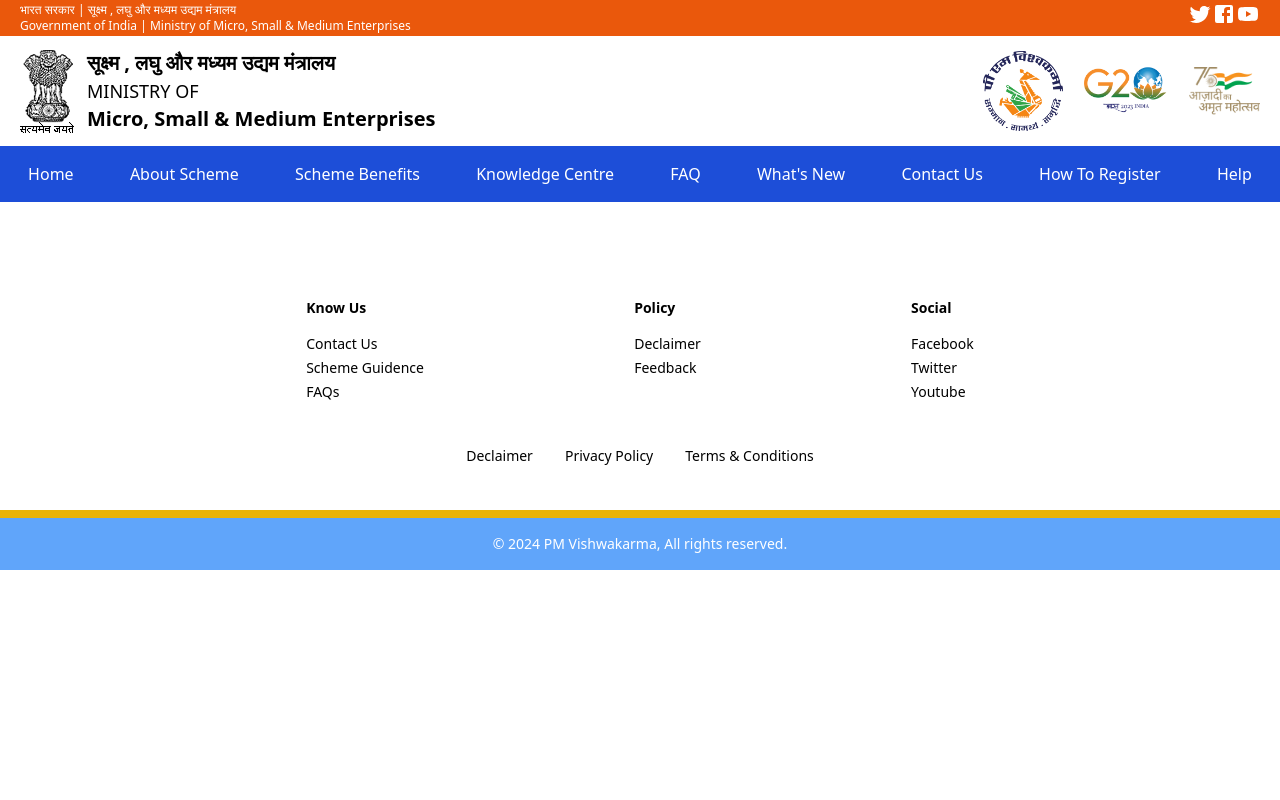
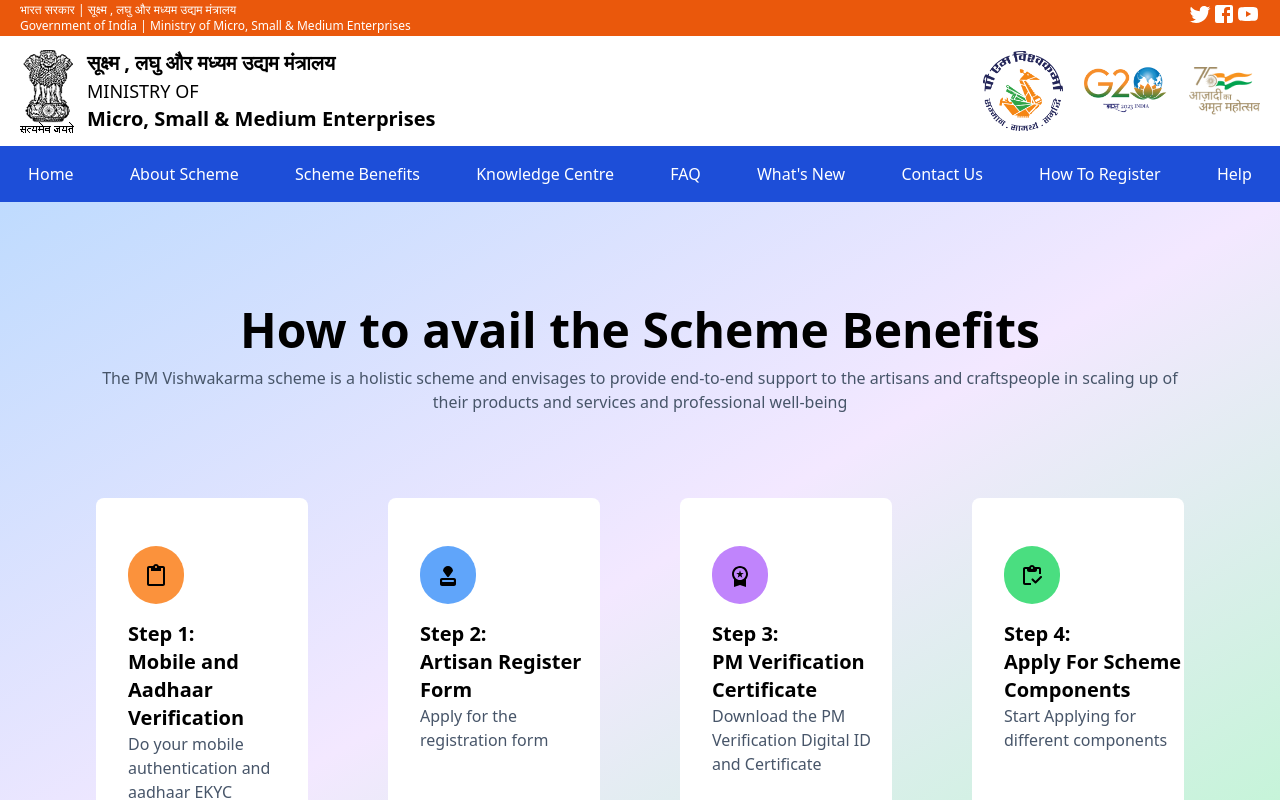
Before and after one commit to OmPrakashMallik2/Project-2024, a React (Create React App) app: page /register in a window 1280 px wide. Shown: the top 800 px of the page. Built offline with nearby package versions, Linux system fonts and the light colour scheme.

Commit message:
Completed How to register page

```diff
--- a/src/App.js
+++ b/src/App.js
@@ -1,4 +1,5 @@
 import React from 'react'
+import { Routes, Route } from 'react-router-dom'
 import Nav from './component/Nav'
 import Header from './component/Header'
 import Home from './component/Home'
@@ -7,7 +8,7 @@
 import Bottom from './component/Bottom'
 import SchemeBenefits from './component/SchemeBenefits'
 import WhatsNew from './component/WhatsNew'
-import { Routes, Route } from 'react-router-dom'
+import HowToRegister from './component/HowToRegister'
 
 function App() {
   return (
@@ -20,6 +21,7 @@
         <Route path="/" element={<Home />} />
         <Route path="/whatsnew" element={<WhatsNew />} />
         <Route path="/schemebenifits" element={<SchemeBenefits />} />
+        <Route path="/register" element={<HowToRegister />} />
       </Routes>
 
       <Footer />
--- /dev/null
+++ b/src/component/HowToRegister.js
@@ -0,0 +1,52 @@
+import React from 'react'
+import ContentPasteIcon from '@mui/icons-material/ContentPaste';
+import WorkspacePremiumIcon from '@mui/icons-material/WorkspacePremium';
+import ApprovalRoundedIcon from '@mui/icons-material/ApprovalRounded';
+import InventoryRoundedIcon from '@mui/icons-material/InventoryRounded';
+
+function HowToRegister() {
+    return (
+        <div className='p-24 bg-gradient-to-br from-blue-200 to-green-200 via-purple-100 bg-radial'>
+            <div className='text-center pb-10'>
+                <h1 className='py-2 text-5xl font-bold'>How to avail the Scheme Benefits</h1>
+                <p className='py-1 text-s text-slate-600 font-medium' >The PM Vishwakarma scheme is a holistic scheme and envisages to provide end-to-end support to the artisans and craftspeople in scaling up of their products and services and professional well-being</p>
+            </div>
+            <div className="grid grid-cols-4 gap-20 pt-10">
+                <div className='bg-white pl-8 py-12 rounded-lg'>
+                    <div className='bg-orange-400 w-fit rounded-full p-4'>
+                        <ContentPasteIcon className='' />
+                    </div>
+                    <h2 className='text-xl font-bold pt-4'>Step 1:</h2>
+                    <h2 className='text-xl font-bold'>Mobile and Aadhaar Verification</h2>
+                    <p className='text-s text-slate-600 font-medium'>Do your mobile authentication and aadhaar EKYC</p>
+                </div>
+                <div className='bg-white pl-8 py-12 rounded-lg'>
+                    <div className='bg-blue-400 w-fit rounded-full p-4'>
+                        <ApprovalRoundedIcon className='' />
+                    </div>
+                    <h2 className='text-xl font-bold pt-4'>Step 2:</h2>
+                    <h2 className='text-xl font-bold'>Artisan Register Form</h2>
+                    <p className='text-s text-slate-600 font-medium'>Apply for the registration form</p>
+                </div>
+                <div className='bg-white pl-8 py-12 rounded-lg'>
+                    <div className='bg-purple-400 w-fit rounded-full p-4'>
+                        <WorkspacePremiumIcon />
+                    </div>
+                    <h2 className='text-xl font-bold pt-4'>Step 3:</h2>
+                    <h2 className='text-xl font-bold'>PM Verification Certificate</h2>
+                    <p className='text-s text-slate-600 font-medium'>Download the PM Verification Digital ID and Certificate</p>
+                </div>
+                <div className='bg-white pl-8 py-12 rounded-lg'>
+                    <div className='bg-green-400 w-fit rounded-full p-4'>
+                        <InventoryRoundedIcon className='' />
+                    </div>
+                    <h2 className='text-xl font-bold pt-4'>Step 4:</h2>
+                    <h2 className='text-xl font-bold'>Apply For Scheme Components</h2>
+                    <p className='text-s text-slate-600 font-medium'>Start Applying for different components</p>
+                </div>
+            </div>
+        </div>
+    )
+}
+
+export default HowToRegister
--- a/src/component/KeyIndicators.js
+++ b/src/component/KeyIndicators.js
@@ -10,34 +10,44 @@
             </div>
             <div className="grid grid-cols-4 gap-9 pt-10">
                 <div className='bg-orange-200 pl-8 py-12 rounded-lg'>
-                    <ContentPasteIcon className='' />
+                    <div className='bg-orange-400 w-fit rounded-full p-4'>
+                        <ContentPasteIcon className='' />
+                    </div>
                     <h2 className='text-3xl font-bold'>58,81,834</h2>
                     <p className='text-base'>No of Applications Submitted</p>
                 </div>
                 <div className='bg-blue-200 pl-8 py-12 rounded-lg'>
                     {/* logo */}
-                    <ContentPasteIcon className='' />
+                    <div className='bg-orange-400 w-fit rounded-full p-4'>
+                        <ContentPasteIcon className='' />
+                    </div>
                     <h2 className='text-3xl font-bold'>10,19,371</h2>
                     <p className='text-base'>Stage 1 Verification Completed:</p>
                     <p className='text-base'>Gram Panchayat or ULB Level.</p>
                 </div>
                 <div className='bg-yellow-200 pl-8 py-12 rounded-lg'>
                     {/* logo */}
-                    <ContentPasteIcon className='' />
+                    <div className='bg-orange-400 w-fit rounded-full p-4'>
+                        <ContentPasteIcon className='' />
+                    </div>
                     <h2 className='text-3xl font-bold'>4,31,350</h2>
                     <p className='text-base'>Stage 2 Verification Completed:</p>
                     <p className='text-base'>District Implementation Committee</p>
                 </div>
                 <div className='bg-red-200 pl-8 py-12 rounded-lg'>
                     {/* logo */}
-                    <ContentPasteIcon className='' />
+                    <div className='bg-orange-400 w-fit rounded-full p-4'>
+                        <ContentPasteIcon className='' />
+                    </div>
                     <h2 className='text-3xl font-bold'>2,01,503</h2>
                     <p className='text-base'>Stage 3 Verification Completed:</p>
                     <p className='text-base'>Screening Committee</p>
                 </div>
                 <div className='bg-green-200 pl-8 py-12 rounded-lg'>
                     {/* logo */}
-                    <ContentPasteIcon className='' />
+                    <div className='bg-orange-400 w-fit rounded-full p-4'>
+                        <ContentPasteIcon className='' />
+                    </div>
                     <h2 className='text-3xl font-bold'>1,73,417</h2>
                     <p className='text-base'>No of Applicants Successfully Registered</p>
                 </div>
--- a/src/component/Nav.js
+++ b/src/component/Nav.js
@@ -4,7 +4,7 @@
 function Nav() {
   return (
     <div>
-    <div className='bg-blue-700 py-4 text-white flex justify-around'>
+      <div className='bg-blue-700 py-4 text-white flex justify-around'>
         <Link to='/' className='font-medium'>Home</Link>
         <Link to='/about' className='font-medium'>About Scheme</Link>
         <Link to='/schemebenifits' className='font-medium'>Scheme Benefits</Link>
@@ -14,7 +14,7 @@
         <Link to='/contact' className='font-medium'>Contact Us</Link>
         <Link to='/register' className='font-medium'>How To Register</Link>
         <Link to='/help' className='font-medium'>Help</Link>
-    </div>
+      </div>
     </div>
   );
 }
```
